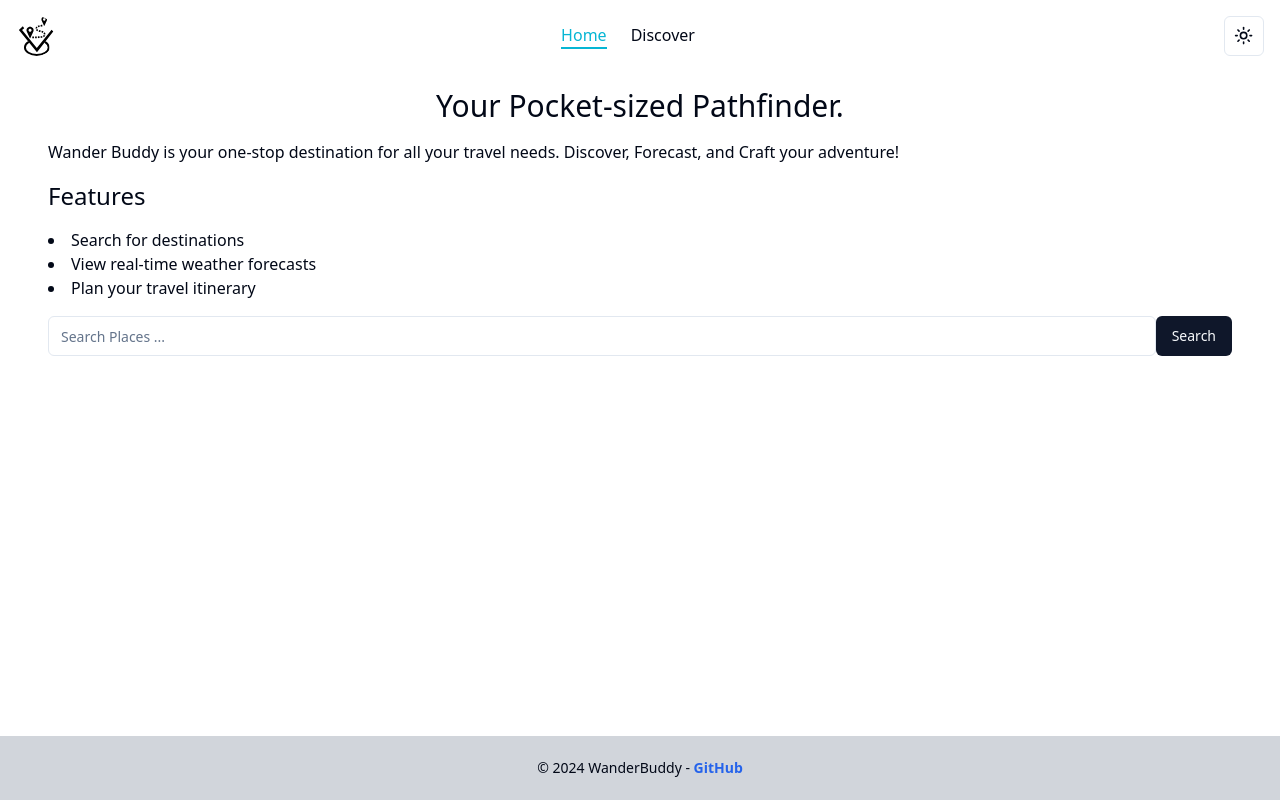
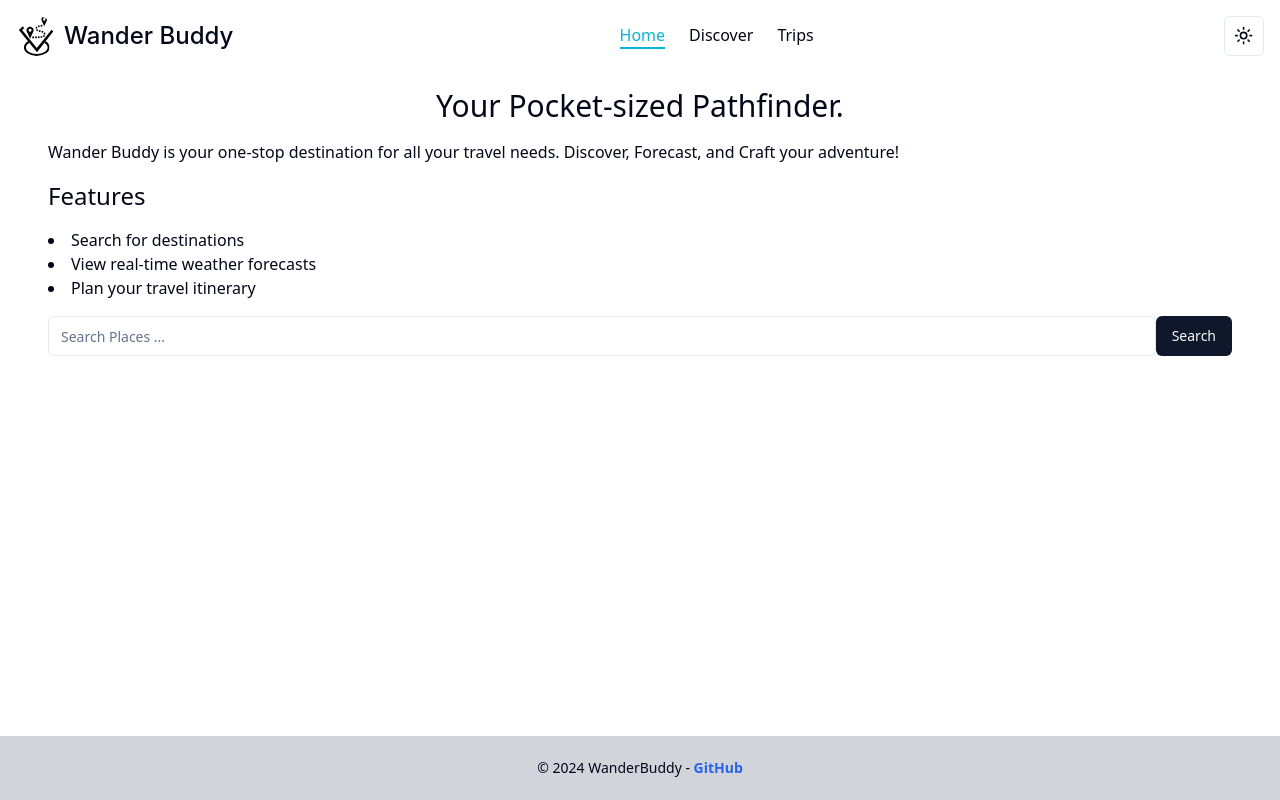
Before and after one commit to adelansari/wander-buddy, a React (Vite) app in the folder frontend/: page / in a window 1280 px wide. Built offline with nearby package versions, Linux system fonts and the light colour scheme.

Commit message:
Add 'Wander Buddy' text to navbar

```diff
--- a/frontend/src/components/layouts/AppLayout.tsx
+++ b/frontend/src/components/layouts/AppLayout.tsx
@@ -9,6 +9,7 @@ import { Menu } from 'lucide-react';
 const routes = [
   { path: '/', name: 'Home' },
   { path: '/discover', name: 'Discover' },
+  { path: '/trips', name: 'Trips' },
 ];
 
 export function AppLayout() {
@@ -17,10 +18,13 @@ export function AppLayout() {
   return (
     <>
       <nav className='flex justify-between items-center p-4'>
+      <div className='flex items-center'>
         <Avatar className='filter dark:invert'>
           <AvatarImage src={Logo} />
           <AvatarFallback>WB</AvatarFallback>
         </Avatar>
+        <span className='ml-2 text-2xl font-medium' style={{ fontFamily: 'Inter, sans-serif', fontSize: '24px' }}>Wander Buddy</span>
+        </div>
         <div className='md:hidden'>
           <button onClick={() => setIsOpen(!isOpen)}>
             <Menu color='currentColor' size={32} />
```
